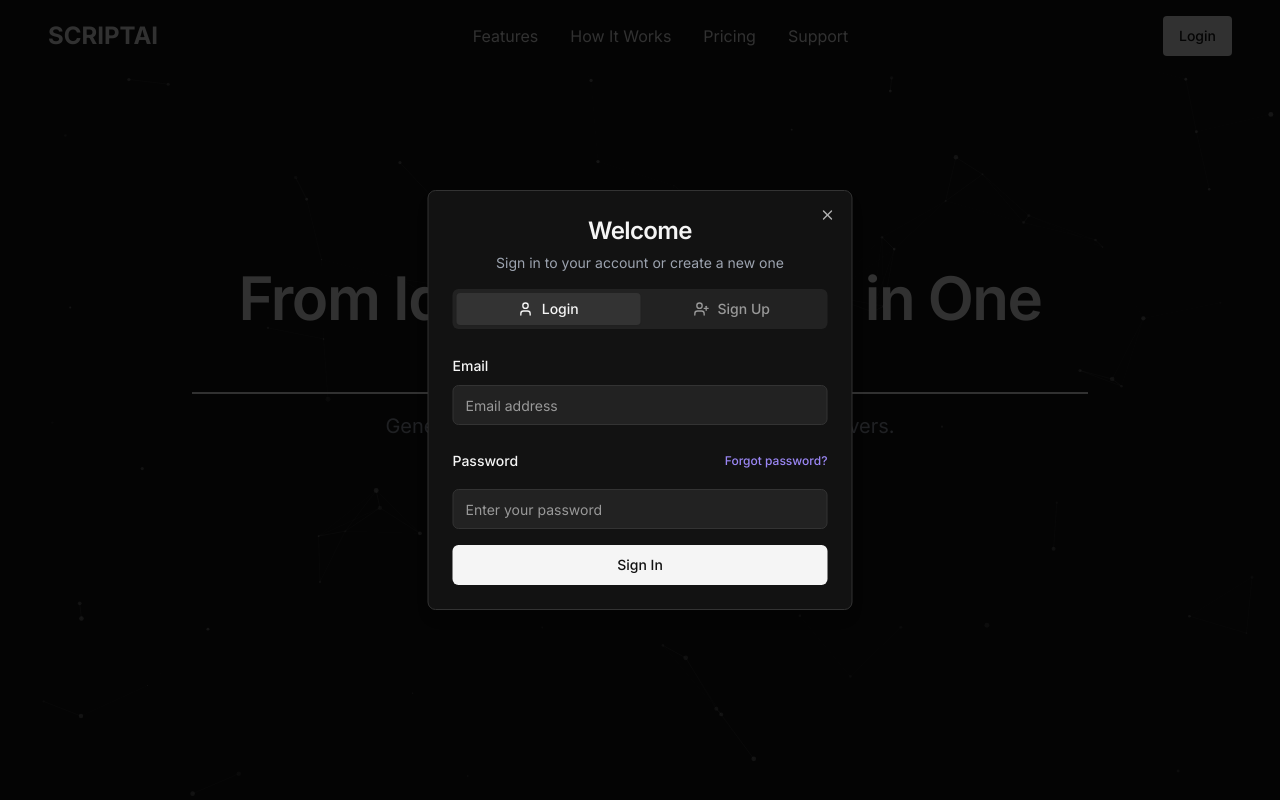
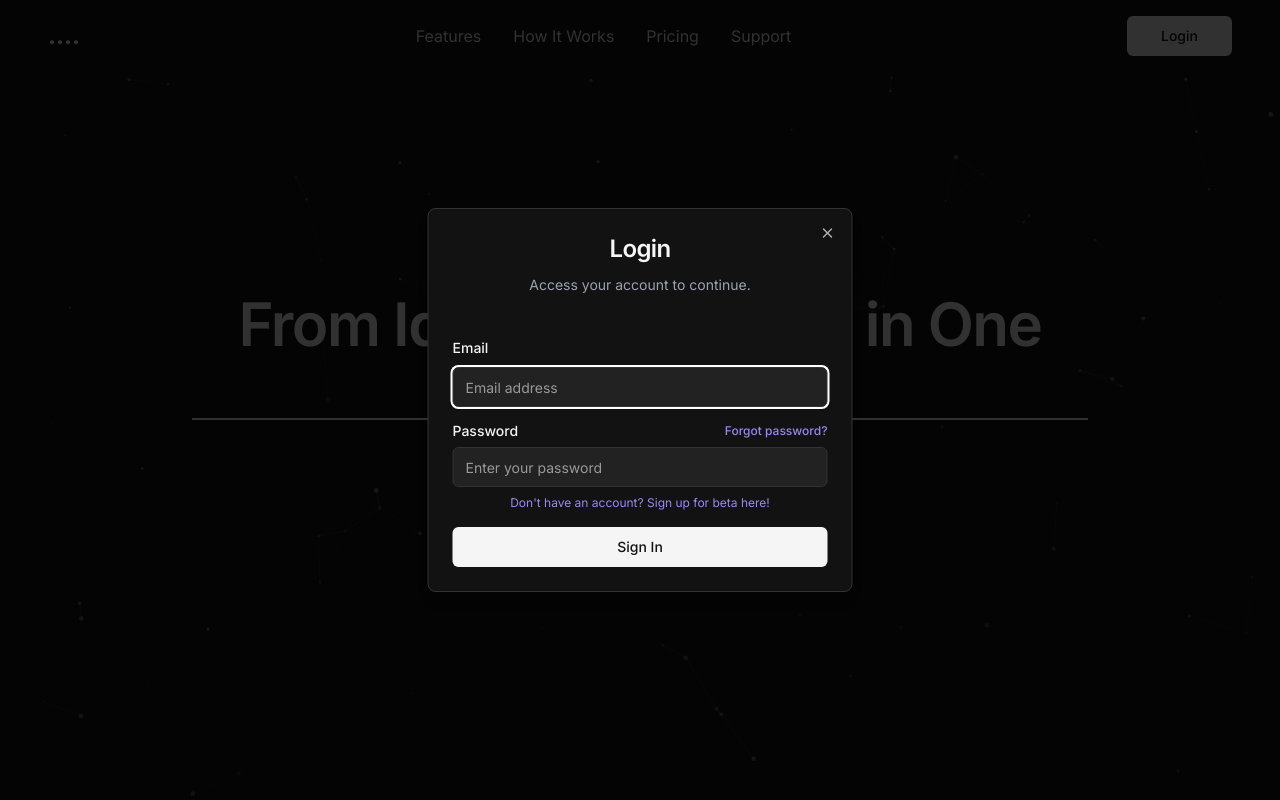
Before and after one commit to ErebusAJ/airwave-ai-scripts, a React (Vite) app: page / in a window 1280 px wide. Both pictures are taken after a click on the button "Login". Shown: the top 800 px of the page. Built offline with nearby package versions, Linux system fonts and the light colour scheme.

Commit message:
refactored: login dailog and minor changes

```diff
--- a/src/components/HeroSection.tsx
+++ b/src/components/HeroSection.tsx
@@ -38,7 +38,7 @@ const HeroSection: React.FC = () => {
           From Idea to Airwaves in One Click.
         </h1>
         <p className="text-gray-400 text-lg md:text-xl mb-10">
-          Generate pro video scripts and instant AI voice-overs.
+          {/* Generate pro video scripts and instant AI voice-overs. */}
         </p>
         <div className="flex flex-col sm:flex-row justify-center gap-4">
           <button
--- a/src/components/LoginDialog.tsx
+++ b/src/components/LoginDialog.tsx
@@ -1,4 +1,3 @@
-
 import React, { useState } from "react";
 import { Button } from "@/components/ui/button";
 import { Input } from "@/components/ui/input";
@@ -11,98 +10,96 @@ import {
   DialogTitle,
   DialogTrigger,
 } from "@/components/ui/dialog";
-import { Tabs, TabsContent, TabsList, TabsTrigger } from "@/components/ui/tabs";
-import { User, UserPlus } from "lucide-react";
 
 const LoginDialog = () => {
   const [open, setOpen] = useState(false);
 
+  const handleSignUpBetaClick = () => {
+    setOpen(false);
+    // Use a short timeout to allow the dialog to start closing before scrolling.
+    // This can help make the transition smoother.
+    setTimeout(() => {
+      const betaSection = document.getElementById("sign-up");
+      if (betaSection) {
+        betaSection.scrollIntoView({ behavior: "smooth" });
+      } else {
+        // Log a warning if the target section is not found
+        console.warn(
+          "Element with ID 'beta-signup-section' not found. Cannot scroll to beta sign up."
+        );
+      }
+    }, 150); // 150ms delay, adjust if needed
+  };
+
   return (
     <Dialog open={open} onOpenChange={setOpen}>
       <DialogTrigger asChild>
-        <Button className="bg-[#F5F5F5] text-[#121212] px-4 py-2 rounded hover:bg-opacity-90 transition-all">
+        <Button
+          className="bg-[#F5F5F5] text-[#121212] px-8 py-3 rounded-md font-medium transition-all hover:bg-[#121212] hover:text-[#F5F5F5] hover:border-[#F5F5F5] border-2 border-[#F5F5F5]"
+        >
           Login
         </Button>
       </DialogTrigger>
       <DialogContent className="sm:max-w-[425px] bg-[#121212] text-[#F5F5F5] border border-[#333]">
         <DialogHeader>
-          <DialogTitle className="text-2xl font-semibold text-center">Welcome</DialogTitle>
-          <DialogDescription className="text-center text-gray-400">
-            Sign in to your account or create a new one
+          {/* Updated title and description for login-only */}
+          <DialogTitle className="text-2xl font-semibold text-center">
+            Login
+          </DialogTitle>
+          <DialogDescription className="text-center text-gray-400 pt-1"> {/* Optional: Added pt-1 for slight space from title */}
+            Access your account to continue.
           </DialogDescription>
         </DialogHeader>
 
-        <Tabs defaultValue="login" className="w-full">
-          <TabsList className="grid w-full grid-cols-2 mb-6 bg-[#222]">
-            <TabsTrigger value="login" className="data-[state=active]:bg-[#333] data-[state=active]:text-[#F5F5F5]">
-              <User className="mr-2 h-4 w-4" />
-              Login
-            </TabsTrigger>
-            <TabsTrigger value="signup" className="data-[state=active]:bg-[#333] data-[state=active]:text-[#F5F5F5]">
-              <UserPlus className="mr-2 h-4 w-4" />
-              Sign Up
-            </TabsTrigger>
-          </TabsList>
-
-          <TabsContent value="login" className="space-y-4">
-            <div className="space-y-2">
-              <Label htmlFor="email" className="text-[#F5F5F5]">Email</Label>
+        {/*
+          Form content container.
+          "pt-6" provides top padding, separating it from the DialogHeader.
+          "space-y-4" provides vertical spacing between major form blocks.
+        */}
+        <div className="pt-6 space-y-4">
+          <div className="space-y-2"> {/* Email input block */}
+            <Label htmlFor="email-login" className="text-[#F5F5F5]">
+              Email
+            </Label>
             <Input
-                id="email"
+              id="email-login"
               placeholder="Email address"
               className="bg-[#222] border-[#333] text-[#F5F5F5]"
+              type="email" // Added type="email" for better semantics
             />
           </div>
-            <div className="space-y-2">
+
+          <div className="space-y-2"> {/* Password input block */}
             <div className="flex items-center justify-between">
-                <Label htmlFor="password" className="text-[#F5F5F5]">Password</Label>
-                <Button variant="link" className="text-xs text-[#9b87f5] p-0">
+              <Label htmlFor="password-login" className="text-[#F5F5F5]">
+                Password
+              </Label>
+              <Button variant="link" className="text-xs text-[#9b87f5] p-0 h-auto"> {/* h-auto to ensure proper sizing */}
                 Forgot password?
               </Button>
             </div>
             <Input
-                id="password"
+              id="password-login"
               type="password"
               placeholder="Enter your password"
               className="bg-[#222] border-[#333] text-[#F5F5F5]"
             />
+            {/* Action text added below password input */}
+            <p
+              className="text-xs text-center text-[#9b87f5] cursor-pointer hover:underline"
+              onClick={handleSignUpBetaClick}
+            >
+              Don't have an account? Sign up for beta here!
+            </p>
           </div>
-            <Button className="w-full bg-[#F5F5F5] text-[#121212] hover:animate-shine animate-shine hover:bg-[#F5F5F5]">
+
+          <Button
+            type="submit" // Good practice for form buttons
+            className="w-full bg-[#F5F5F5] text-[#121212] hover:animate-shine animate-shine hover:bg-[#F5F5F5]"
+          >
             Sign In
           </Button>
-          </TabsContent>
-
-          <TabsContent value="signup" className="space-y-4">
-            <div className="space-y-2">
-              <Label htmlFor="signup-name" className="text-[#F5F5F5]">Full Name</Label>
-              <Input
-                id="signup-name"
-                placeholder="Enter your name"
-                className="bg-[#222] border-[#333] text-[#F5F5F5]"
-              />
         </div>
-            <div className="space-y-2">
-              <Label htmlFor="signup-email" className="text-[#F5F5F5]">Email</Label>
-              <Input
-                id="signup-email"
-                placeholder="Email address"
-                className="bg-[#222] border-[#333] text-[#F5F5F5]"
-              />
-            </div>
-            <div className="space-y-2">
-              <Label htmlFor="signup-password" className="text-[#F5F5F5]">Password</Label>
-              <Input
-                id="signup-password"
-                type="password"
-                placeholder="Create a password"
-                className="bg-[#222] border-[#333] text-[#F5F5F5]"
-              />
-            </div>
-            <Button className="w-full bg-[#F5F5F5] text-[#121212] hover:animate-shine animate-shine hover:bg-[#F5F5F5]">
-              Create Account
-            </Button>
-          </TabsContent>
-        </Tabs>
       </DialogContent>
     </Dialog>
   );
--- a/src/components/Navbar.tsx
+++ b/src/components/Navbar.tsx
@@ -15,7 +15,7 @@ const Navbar: React.FC = () => {
     <nav className="fixed top-0 left-0 right-0 z-50 py-4 px-6 md:px-12 bg-[#121212]">
       <div className="max-w-7xl mx-auto">
         <div className="flex justify-between items-center">
-          <Link to="/" className="text-[#F5F5F5] font-bold text-2xl">SCRIPTAI</Link>
+          <Link to="/" className="text-[#F5F5F5] font-bold text-2xl">....</Link>
 
           <div className="hidden md:flex items-center justify-center space-x-8 flex-1">
             <Link to="/" className="text-[#F5F5F5] hover:text-gray-300 transition-colors">Features</Link>
@@ -25,9 +25,7 @@ const Navbar: React.FC = () => {
           </div>
 
           <div>
-            <div className="hidden md:inline-block">
-              <LoginDialog />
-            </div>
+            <LoginDialog />
 
             <button
               className="md:hidden text-[#F5F5F5]"
```
Lines whose indentation alone changed are shown as unchanged.
